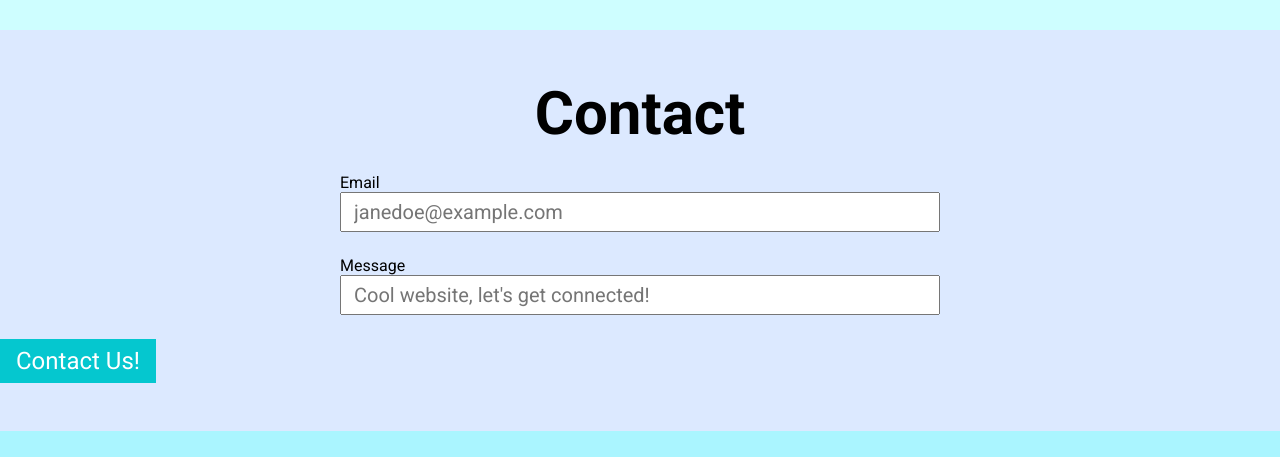
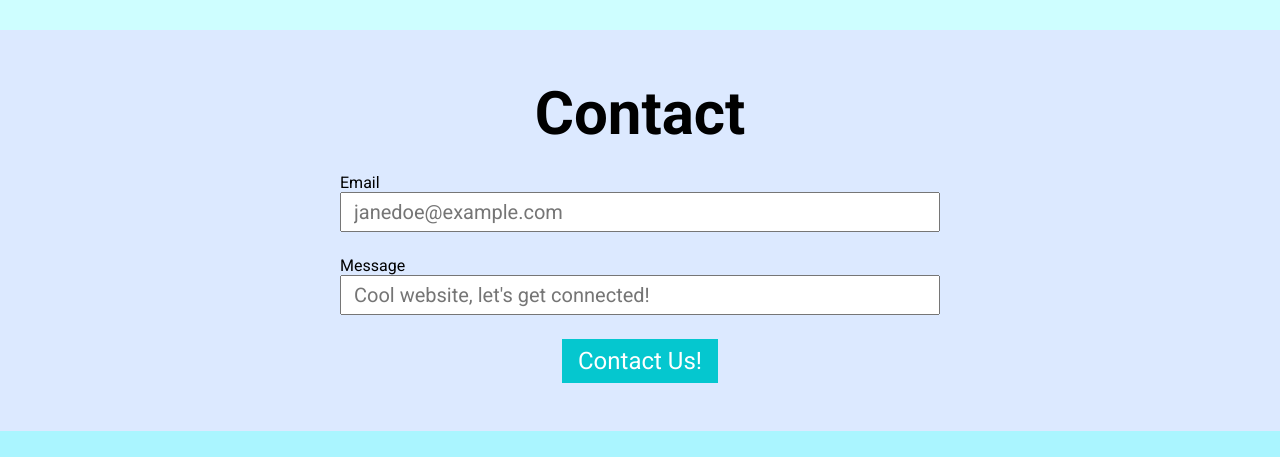
Before and after one commit to EloiseBuchanan/Website-Tutorial, a plain HTML site: page index.html in a window 1280 px wide. Shown: the part 1730-2187 px from the top of the page. Drawn offline with Linux system fonts and the light colour scheme.

Commit message:
added contact button in CSS-not media

```diff
--- a/index.html
+++ b/index.html
@@ -68,8 +68,10 @@
                 <input type="email" placeholder="janedoe@example.com">
                 <label>Message</label>
                 <input type="text" placeholder="Cool website, let's get connected!">
+                <div class="button__contact">
+                    <button>Contact Us!</button>
+                </div>
             </form>
-            <button>Contact Us!</button>
         </section>
     </main>
 
--- a/style.css
+++ b/style.css
@@ -147,6 +147,12 @@ input, textarea {
     padding: 6px 12px;
 }
 
+.button__contact {
+    display: flex;
+    justify-content: center;
+}
+
+
 /*
 FOOTER
 */
@@ -239,5 +245,4 @@ footer {
 
 
 
-
 }
```
